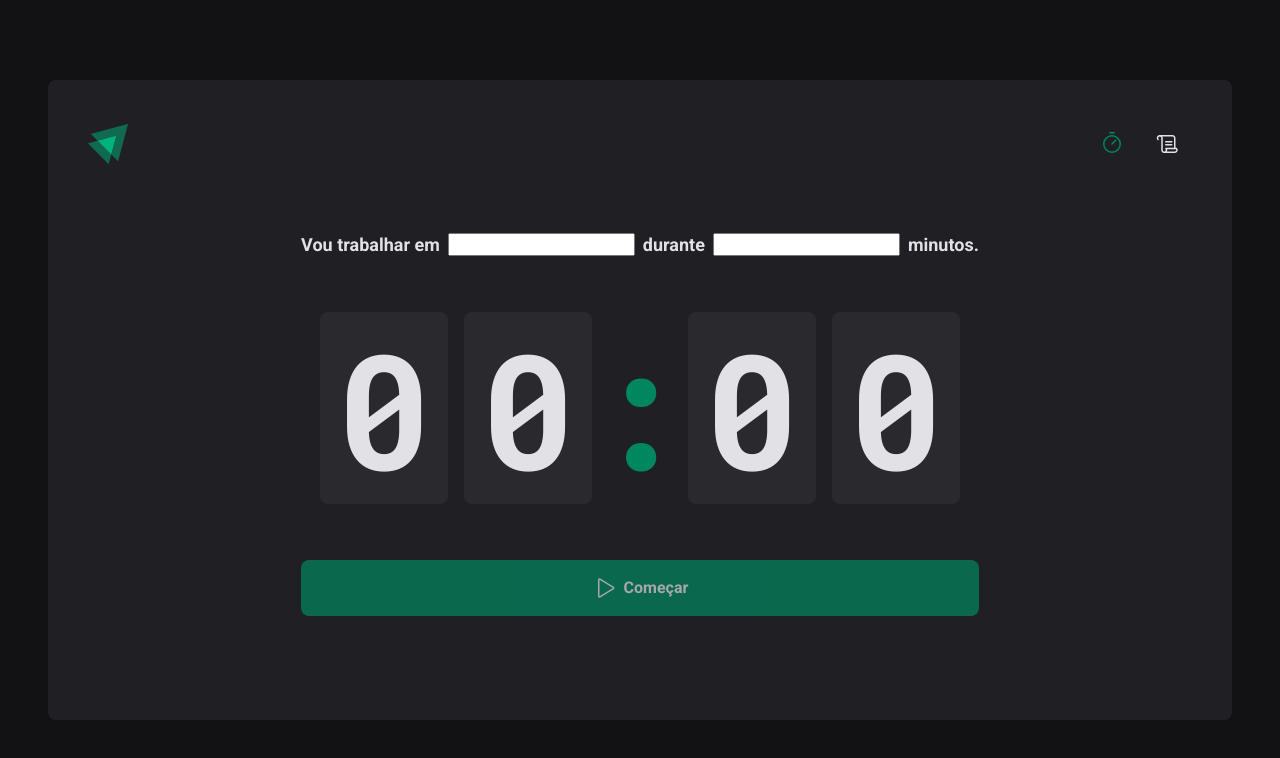
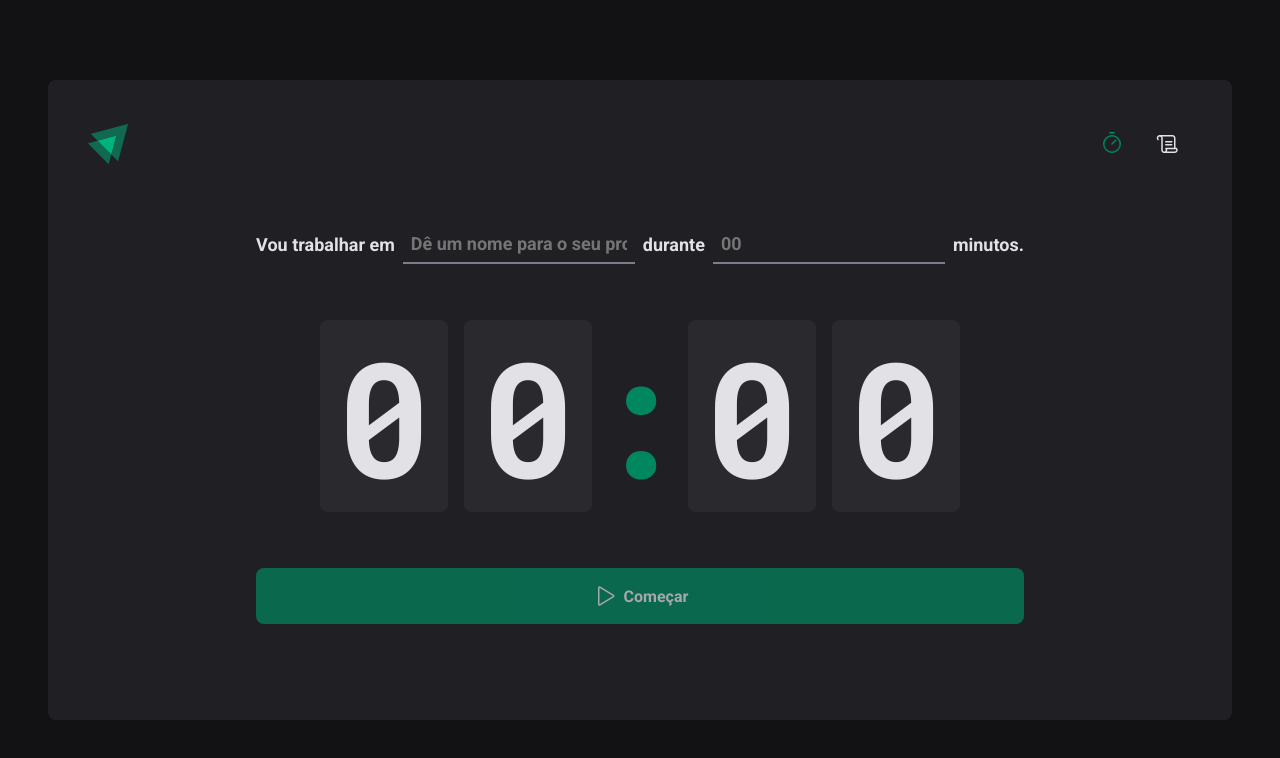
Before and after one commit to leticea/ignite-timer, a React (Vite) app: page / in a window 1280 px wide. Shown: the top 758 px of the page. Built offline with nearby package versions, Linux system fonts and the light colour scheme.

Commit message:
editando o estilo do botão

```diff
--- a/src/pages/Home/index.tsx
+++ b/src/pages/Home/index.tsx
@@ -1,6 +1,14 @@
 import { Play } from "phosphor-react";
 
-import { CountdownContainer, FormContainer, HomeContainer, Separator, StartCountdownButton } from "./styles";
+import {
+  CountdownContainer,
+  FormContainer,
+  HomeContainer,
+  MinutesAmountInput,
+  Separator,
+  StartCountdownButton,
+  TaskInput,
+} from "./styles";
 
 export function Home() {
   return (
@@ -8,10 +16,14 @@
       <form action="">
         <FormContainer>
           <label htmlFor="task">Vou trabalhar em</label>
-          <input type="task" />
+          <TaskInput id="task" placeholder="Dê um nome para o seu projeto" />
 
           <label htmlFor="minutesAmount">durante</label>
-          <input type="number" id="minutesAmount" />
+          <MinutesAmountInput
+            type="number"
+            id="minutesAmount"
+            placeholder="00"
+          />
 
           <span>minutos.</span>
         </FormContainer>
@@ -25,7 +37,7 @@
         </CountdownContainer>
 
         <StartCountdownButton disabled type="submit">
-          <Play  size={24} />
+          <Play size={24} />
           Começar
         </StartCountdownButton>
       </form>
--- a/src/pages/Home/styles.ts
+++ b/src/pages/Home/styles.ts
@@ -27,6 +27,20 @@
   font-weight: bold;
   flex-wrap: wrap;
 `;
+
+const BaseInput = styled.input`
+  background: transparent;
+  height: 2.5rem;
+  border: 0;
+  border-bottom: 2px solid ${props => props.theme["gray-500"]};
+  font-weight: bold;
+  font-size: 1.125rem;
+  padding: 0 0.5rem;
+`;
+
+export const TaskInput = styled(BaseInput)``;
+
+export const MinutesAmountInput = styled(BaseInput)``;
 
 export const CountdownContainer = styled.div`
   font-family: "Roboto Mono", monospace;
```
